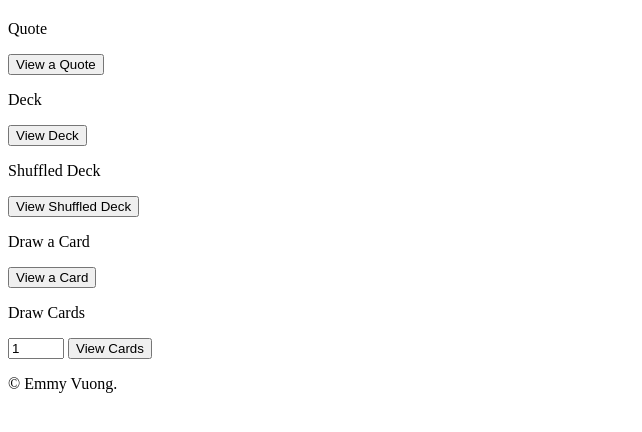
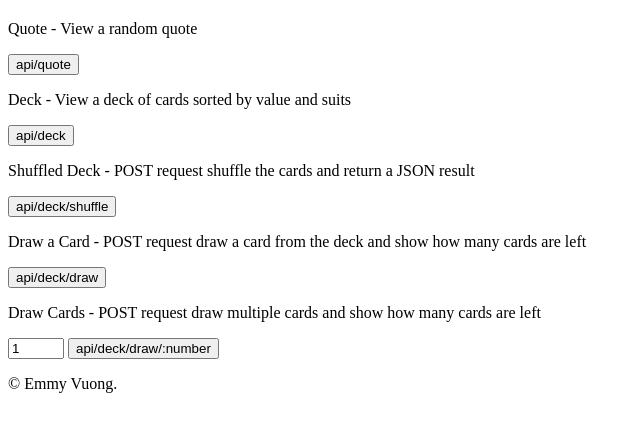
Before and after one commit to EmmyV25/mvc, a Symfony app: template templates/api.html.twig in a window 1280 px wide. Shown: the part 91-523 px from the top of the page, without its empty margins (0-642 px from the left). Run offline with Twig, Linux system fonts and the light colour scheme; the template is opened without the code that fills it, so the values that code supplies are empty; some libraries are stand-ins or nearby versions.

Commit message:
Update explainations for every route

```diff
--- a/templates/api.html.twig
+++ b/templates/api.html.twig
@@ -8,30 +8,30 @@
             <h1>API</h1>
         </header>
 
-        <p>Quote</p>
+        <p>Quote - View a random quote</p>
         <form method= "get" action="{{ path('quote') }}">
-            <input type="submit" value="View a Quote" />
+            <input type="submit" value="api/quote" />
         </form>
 
-        <p>Deck</p>
+        <p>Deck - View a deck of cards sorted by value and suits</p>
         <form method= "get" action="{{ path('api_deck') }}">
-            <input type="submit" value="View Deck" />
+            <input type="submit" value="api/deck" />
         </form>
 
-        <p>Shuffled Deck</p>
+        <p>Shuffled Deck - POST request shuffle the cards and return a JSON result</p>
         <form method= "post" action="{{ path('api_shuffle') }}">
-            <input type="submit" value="View Shuffled Deck" />
+            <input type="submit" value="api/deck/shuffle" />
         </form>
 
-        <p>Draw a Card</p>
+        <p>Draw a Card - POST request draw a card from the deck and show how many cards are left</p>
         <form method= "post" action="{{ path('api_draw_card') }}">
-            <input type="submit" value="View a Card" />
+            <input type="submit" value="api/deck/draw" />
         </form>
 
-        <p>Draw Cards</p>
+        <p>Draw Cards - POST request draw multiple cards and show how many cards are left</p>
         <form method= "post" action="{{ path('api_draw_cards_post') }}">
             <input type="number" name="num_cards" min="1" max="52" value="1">
-            <input type="submit" value="View Cards"/>
+            <input type="submit" value="api/deck/draw/:number"/>
         </form>
 
     </article>
```
